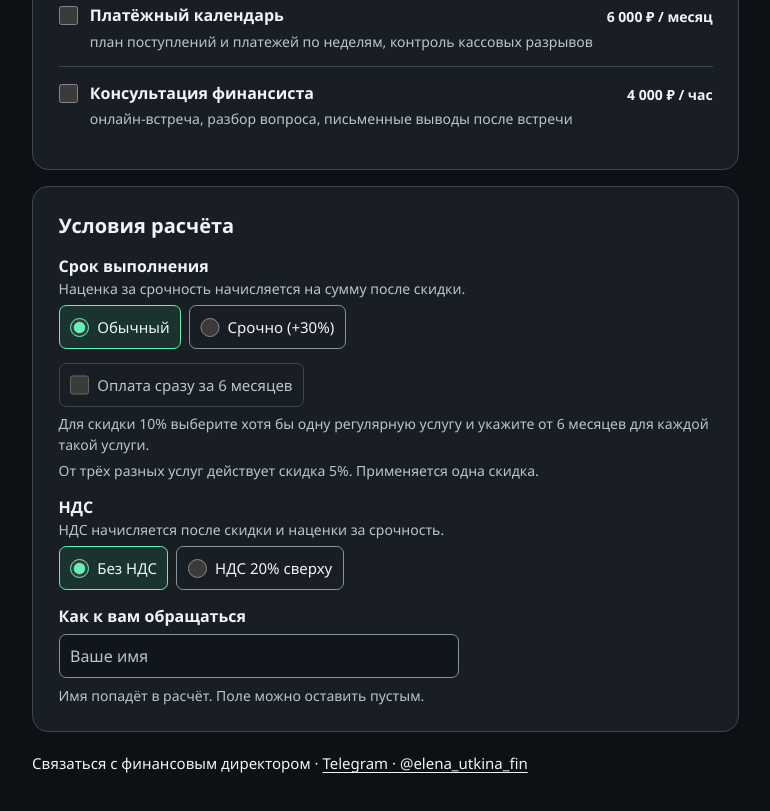
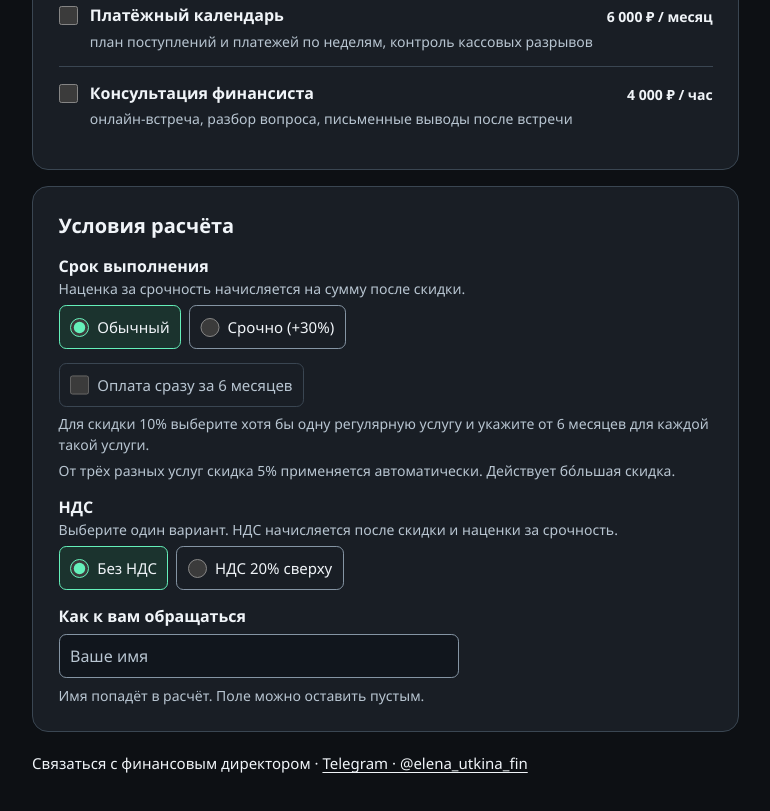
Before and after one commit to elenasmart2000-png/kalkulyator-uslug-elena-utkina, a plain HTML site: page index.html in a window 1280 px wide. Shown: the part 793-1604 px from the top of the page, without its empty margins (32-802 px from the left). Drawn offline with Linux system fonts and the light colour scheme.

Commit message:
Clarify discount and VAT choices

```diff
--- a/index.html
+++ b/index.html
@@ -321,12 +321,12 @@
                 Оплата сразу за 6 месяцев
               </label>
               <p class="help" id="package-help"></p>
-              <p class="help">От трёх разных услуг действует скидка 5%. Применяется одна скидка.</p>
+              <p class="help">От трёх разных услуг скидка 5% применяется автоматически. Действует бо́льшая скидка.</p>
             </div>
 
             <fieldset aria-describedby="vat-help">
               <legend>НДС</legend>
-              <p class="help" id="vat-help">НДС начисляется после скидки и наценки за срочность.</p>
+              <p class="help" id="vat-help">Выберите один вариант. НДС начисляется после скидки и наценки за срочность.</p>
               <div class="options">
                 <label class="option"><input type="radio" name="vat" value="none" checked>Без НДС</label>
                 <label class="option"><input type="radio" name="vat" value="with-vat" id="vat">НДС 20% сверху</label>
@@ -588,7 +588,7 @@
       packageOption.disabled = !packageAvailable;
       if (!packageAvailable) packageOption.checked = false;
       byId("package-help").textContent = packageAvailable
-        ? "При оплате сразу за 6 месяцев действует скидка 10% на весь расчёт."
+        ? "При предоплате отметьте галочку для скидки 10% на весь расчёт."
         : "Для скидки 10% выберите хотя бы одну регулярную услугу и укажите от 6 месяцев для каждой такой услуги.";
 
       const result = calculate(lines, packageOption.checked, byId("urgent").checked, byId("vat").checked);
```
